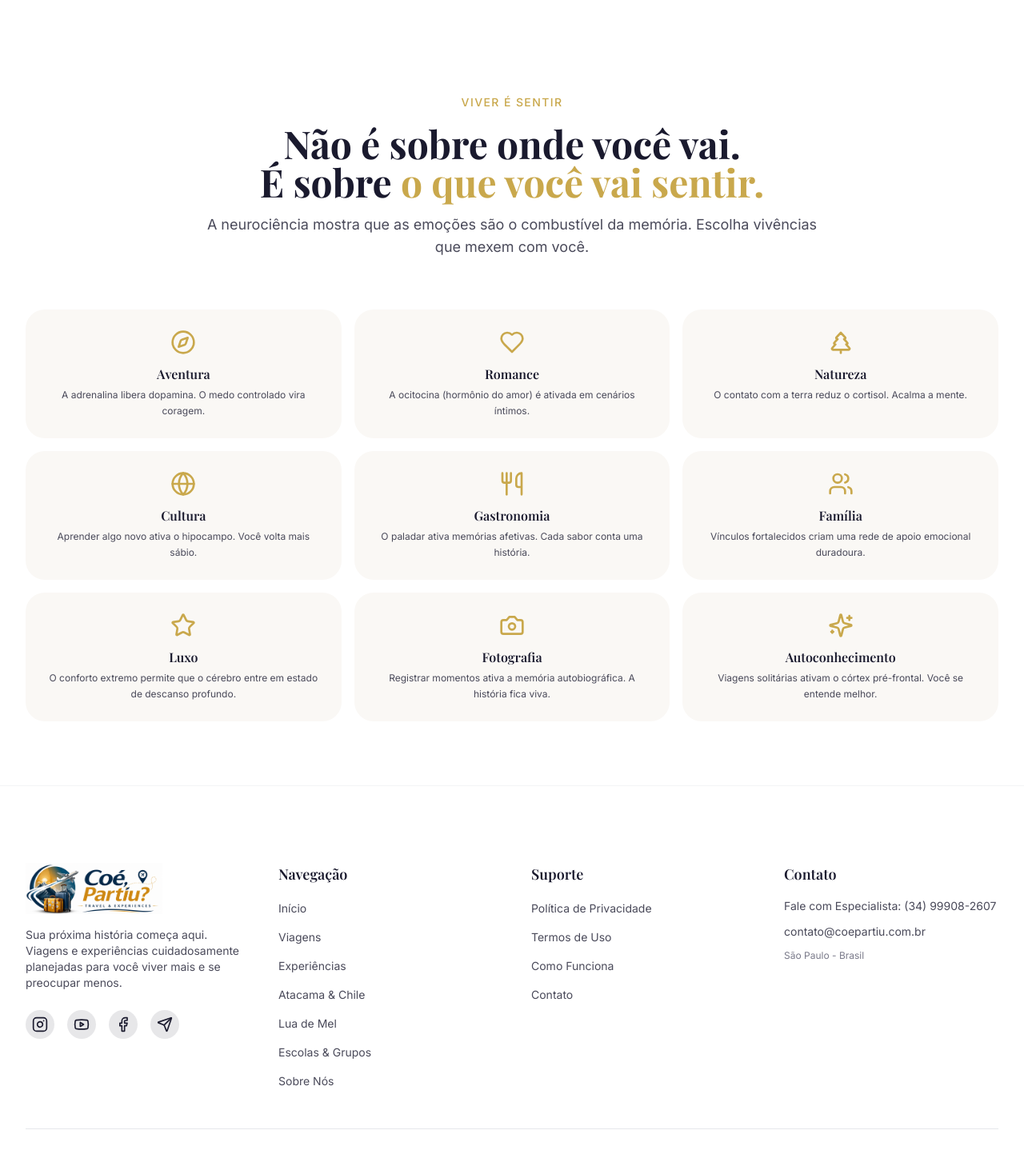
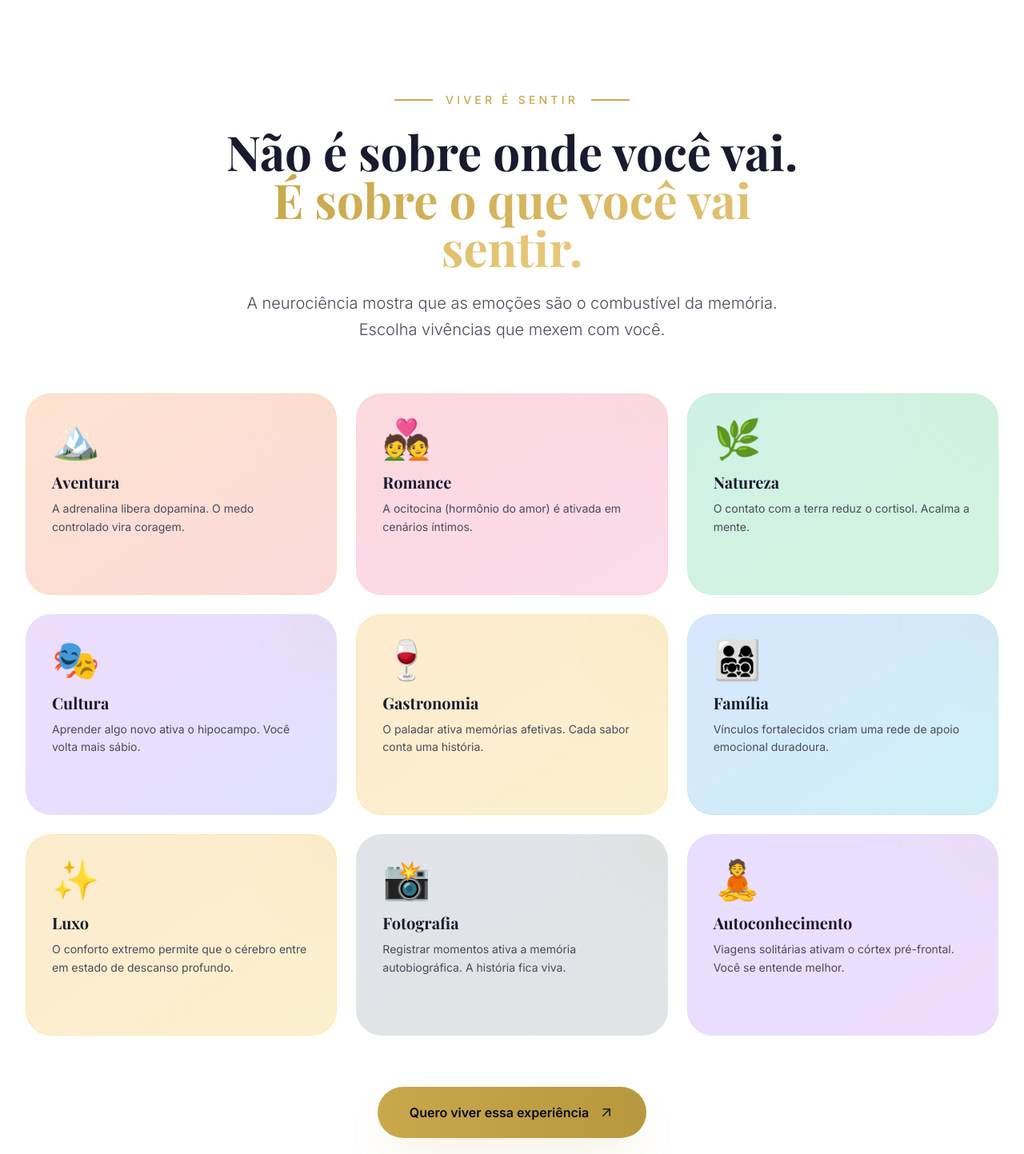
Before and after one commit to coepartiu-travel/sitecoepartiu, a Next.js app: page /experiencias in a window 1280 px wide. Shown: the part 77-1520 px from the top of the page at 80% size. Built offline with nearby package versions, Linux system fonts and the light colour scheme; a web font is replaced by a local one.

Commit message:
Update page.tsx

```diff
--- a/src/app/experiencias/page.tsx
+++ b/src/app/experiencias/page.tsx
@@ -1,36 +1,75 @@
 // /src/app/experiencias/page.tsx
-import { ArrowUpRight, Compass, Heart, Camera, Globe, Star, TreePine, Utensils, Users, Sparkles } from 'lucide-react';
-import Link from 'next/link';
+import { type SVGProps } from 'react';
+
+const ArrowUpRight = (props: SVGProps<SVGSVGElement>) => (
+  <svg viewBox="0 0 24 24" fill="none" stroke="currentColor" strokeWidth="1.7" strokeLinecap="round" strokeLinejoin="round" aria-hidden="true" {...props}>
+    <path d="M7 17 17 7" /><path d="M7 7h10v10" />
+  </svg>
+);
 
 const experiencias = [
-  { titulo: 'Aventura', desc: 'A adrenalina libera dopamina. O medo controlado vira coragem.', icone: Compass },
-  { titulo: 'Romance', desc: 'A ocitocina (hormônio do amor) é ativada em cenários íntimos.', icone: Heart },
-  { titulo: 'Natureza', desc: 'O contato com a terra reduz o cortisol. Acalma a mente.', icone: TreePine },
-  { titulo: 'Cultura', desc: 'Aprender algo novo ativa o hipocampo. Você volta mais sábio.', icone: Globe },
-  { titulo: 'Gastronomia', desc: 'O paladar ativa memórias afetivas. Cada sabor conta uma história.', icone: Utensils },
-  { titulo: 'Família', desc: 'Vínculos fortalecidos criam uma rede de apoio emocional duradoura.', icone: Users },
-  { titulo: 'Luxo', desc: 'O conforto extremo permite que o cérebro entre em estado de descanso profundo.', icone: Star },
-  { titulo: 'Fotografia', desc: 'Registrar momentos ativa a memória autobiográfica. A história fica viva.', icone: Camera },
-  { titulo: 'Autoconhecimento', desc: 'Viagens solitárias ativam o córtex pré-frontal. Você se entende melhor.', icone: Sparkles },
+  { titulo: 'Aventura', desc: 'A adrenalina libera dopamina. O medo controlado vira coragem.', emoji: '🏔️', cor: 'from-orange-500/20 to-red-500/20', border: 'border-orange-200/50' },
+  { titulo: 'Romance', desc: 'A ocitocina (hormônio do amor) é ativada em cenários íntimos.', emoji: '💑', cor: 'from-rose-500/20 to-pink-500/20', border: 'border-rose-200/50' },
+  { titulo: 'Natureza', desc: 'O contato com a terra reduz o cortisol. Acalma a mente.', emoji: '🌿', cor: 'from-emerald-500/20 to-green-500/20', border: 'border-emerald-200/50' },
+  { titulo: 'Cultura', desc: 'Aprender algo novo ativa o hipocampo. Você volta mais sábio.', emoji: '🎭', cor: 'from-purple-500/20 to-indigo-500/20', border: 'border-purple-200/50' },
+  { titulo: 'Gastronomia', desc: 'O paladar ativa memórias afetivas. Cada sabor conta uma história.', emoji: '🍷', cor: 'from-amber-500/20 to-yellow-500/20', border: 'border-amber-200/50' },
+  { titulo: 'Família', desc: 'Vínculos fortalecidos criam uma rede de apoio emocional duradoura.', emoji: '👨‍👩‍👧‍👦', cor: 'from-blue-500/20 to-cyan-500/20', border: 'border-blue-200/50' },
+  { titulo: 'Luxo', desc: 'O conforto extremo permite que o cérebro entre em estado de descanso profundo.', emoji: '✨', cor: 'from-amber-500/20 to-yellow-500/20', border: 'border-amber-200/50' },
+  { titulo: 'Fotografia', desc: 'Registrar momentos ativa a memória autobiográfica. A história fica viva.', emoji: '📸', cor: 'from-slate-500/20 to-gray-500/20', border: 'border-slate-200/50' },
+  { titulo: 'Autoconhecimento', desc: 'Viagens solitárias ativam o córtex pré-frontal. Você se entende melhor.', emoji: '🧘', cor: 'from-violet-500/20 to-purple-500/20', border: 'border-violet-200/50' },
 ];
 
 export default function ExperienciasPage() {
   return (
     <div className="pt-28 pb-20 bg-white min-h-screen">
       <div className="container-custom">
-        <div className="max-w-3xl mx-auto text-center space-y-4 mb-16">
-          <span className="text-[#c9a84c] text-sm font-medium tracking-widest uppercase">Viver é sentir</span>
-          <h1 className="text-4xl md:text-5xl font-display font-bold text-[#1a1a2e]">Não é sobre onde você vai. <br />É sobre <span className="text-[#c9a84c]">o que você vai sentir.</span></h1>
-          <p className="text-[#4a4a5a] text-lg">A neurociência mostra que as emoções são o combustível da memória. Escolha vivências que mexem com você.</p>
+        {/* HEADER */}
+        <div className="text-center max-w-3xl mx-auto mb-16 space-y-6">
+          <div className="flex items-center justify-center gap-4">
+            <span className="w-12 h-[2px] bg-[#c9a84c]" />
+            <span className="text-sm font-medium tracking-[0.3em] text-[#c9a84c] uppercase">Viver é sentir</span>
+            <span className="w-12 h-[2px] bg-[#c9a84c]" />
+          </div>
+          <h1 className="text-4xl md:text-6xl font-display font-bold text-[#1a1a2e]">
+            Não é sobre onde você vai. <br />
+            <span className="bg-gradient-to-r from-[#c9a84c] to-[#e8c87a] bg-clip-text text-transparent">É sobre o que você vai sentir.</span>
+          </h1>
+          <p className="text-xl text-[#4a4a5a] font-light leading-relaxed max-w-2xl mx-auto">
+            A neurociência mostra que as emoções são o combustível da memória. Escolha vivências que mexem com você.
+          </p>
         </div>
-        <div className="grid grid-cols-2 md:grid-cols-3 gap-4">
+
+        {/* GRADE DE EXPERIÊNCIAS */}
+        <div className="grid grid-cols-2 md:grid-cols-3 gap-6">
           {experiencias.map((exp) => (
-            <Link key={exp.titulo} href="/planejar" className="group p-6 bg-[#faf8f5] rounded-2xl hover:shadow-lg transition-all duration-300 hover:-translate-y-1 text-center border border-transparent hover:border-[#c9a84c]/30">
-              <exp.icone className="h-8 w-8 mx-auto text-[#c9a84c] group-hover:scale-110 transition-transform duration-300" />
-              <h3 className="font-display font-semibold mt-3 text-[#1a1a2e]">{exp.titulo}</h3>
-              <p className="text-xs text-[#4a4a5a] mt-1 leading-relaxed">{exp.desc}</p>
-            </Link>
+            <a
+              key={exp.titulo}
+              href="/planejar"
+              className={`group relative overflow-hidden rounded-3xl p-8 bg-gradient-to-br ${exp.cor} border ${exp.border} transition-all duration-500 hover:shadow-2xl hover:-translate-y-2`}
+            >
+              <div className="absolute top-0 right-0 w-32 h-32 bg-[#c9a84c]/5 rounded-full blur-2xl -translate-y-1/2 translate-x-1/2 group-hover:scale-150 transition-transform duration-700" />
+              <div className="relative z-10">
+                <span className="text-5xl block mb-4 group-hover:scale-110 transition-transform duration-500">{exp.emoji}</span>
+                <h3 className="text-xl font-display font-bold text-[#1a1a2e]">{exp.titulo}</h3>
+                <p className="text-[#4a4a5a] text-sm mt-2 leading-relaxed">{exp.desc}</p>
+                <span className="inline-flex items-center gap-2 mt-4 text-[#c9a84c] font-medium opacity-0 group-hover:opacity-100 transition-all duration-300">
+                  Explorar
+                  <ArrowUpRight className="h-4 w-4" />
+                </span>
+              </div>
+            </a>
           ))}
+        </div>
+
+        {/* CTA */}
+        <div className="mt-16 text-center">
+          <a
+            href="/planejar"
+            className="inline-flex items-center gap-3 px-10 py-5 bg-gradient-to-r from-[#c9a84c] to-[#b8983e] hover:from-[#b8983e] hover:to-[#a08830] text-[#0a0a1a] font-semibold rounded-full transition-all duration-500 shadow-2xl shadow-[#c9a84c]/20 hover:shadow-[#c9a84c]/40 hover:scale-105"
+          >
+            Quero viver essa experiência
+            <ArrowUpRight className="h-5 w-5" />
+          </a>
         </div>
       </div>
     </div>
```
